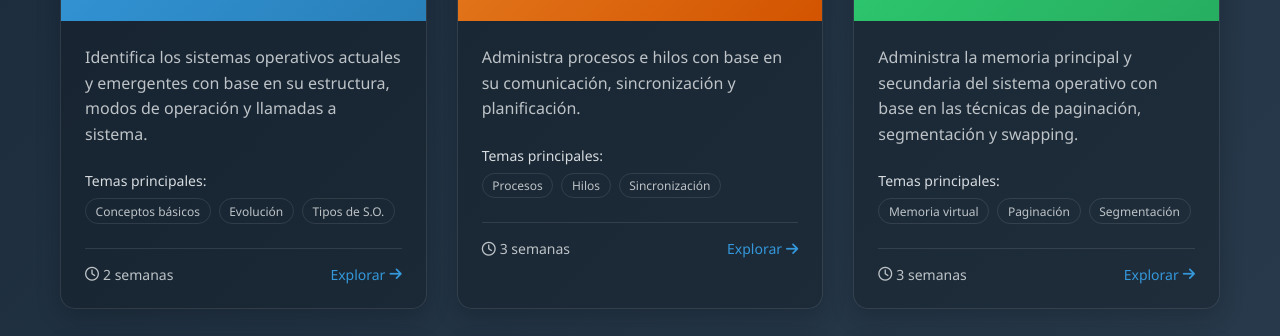
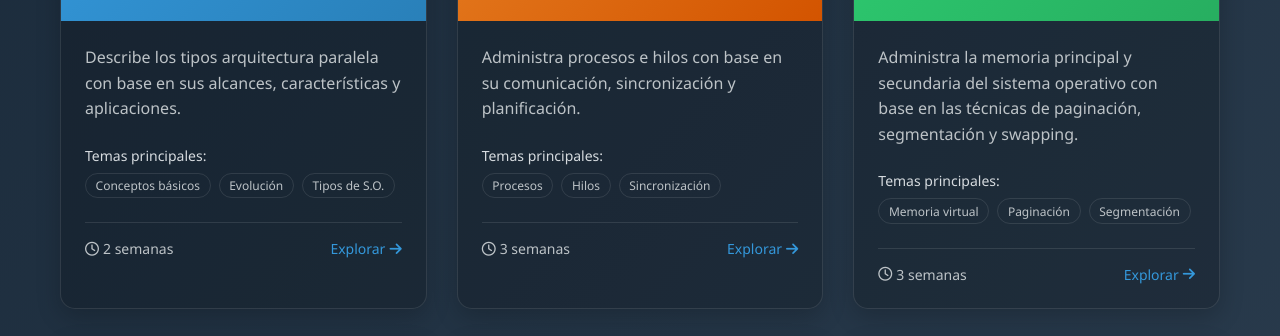
Before and after one commit to EscomISR/Libro-C-mputo-_-Paralelo, a plain HTML site: page Unidades.html in a window 1280 px wide. Shown: the part 437-773 px from the top of the page. Drawn offline with Linux system fonts and the light colour scheme.

Commit message:
commit 1

```diff
--- a/Unidades.html
+++ b/Unidades.html
@@ -486,7 +486,7 @@
         // Script para generar tarjetas de unidades (CORREGIDO)
         document.addEventListener('DOMContentLoaded', () => {
             const units = [
-                { id: 1, title: "Unidad I", subtitle: "Estructura de un Sistema Operativo", description: "Identifica los sistemas operativos actuales y emergentes con base en su estructura, modos de operación y llamadas a sistema.", icon: "fa-book-open", duration: "2 semanas", topics: ["Conceptos básicos", "Evolución", "Tipos de S.O."] },
+                { id: 1, title: "Unidad I", subtitle: "Estructura de un Sistema Operativo", description: "Describe los tipos arquitectura paralela con base en sus alcances, características y aplicaciones.", icon: "fa-book-open", duration: "2 semanas", topics: ["Conceptos básicos", "Evolución", "Tipos de S.O."] },
                 { id: 2, title: "Unidad II", subtitle: "Administración de procesos", description: "Administra procesos e hilos con base en su comunicación, sincronización y planificación.", icon: "fa-cogs", duration: "3 semanas", topics: ["Procesos", "Hilos", "Sincronización"] },
                 { id: 3, title: "Unidad III", subtitle: "Administración de memoria", description: "Administra la memoria principal y secundaria del sistema operativo con base en las técnicas de paginación, segmentación y swapping.", icon: "fa-memory", duration: "3 semanas", topics: ["Memoria virtual", "Paginación", "Segmentación"] },
                 { id: 4, title: "Unidad IV", subtitle: "Sistema de Archivos", description: "Implementa la organización del sistema de archivos a partir de su estructura, asignación de espacio, administración y optimización.", icon: "fa-folder-open", duration: "2 semanas", topics: ["Estructura", "Implementación", "Optimización"] },
```
